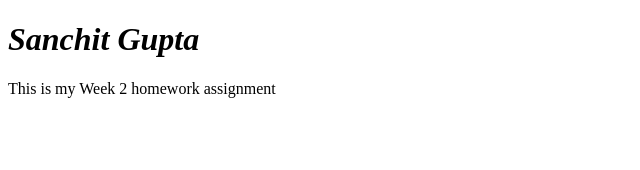
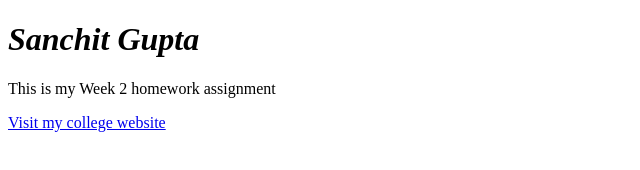
Before and after one commit to sanchit55/homework2, a plain HTML site: page index.html in a window 1280 px wide. Shown: the whole page, without its empty margins (0-640 px from the left). Drawn offline with Linux system fonts and the light colour scheme.

Commit message:
seventh process

```diff
--- a/index.html
+++ b/index.html
@@ -10,5 +10,7 @@
 <h1><i><b>Sanchit Gupta</b></i></h1>
 
 <p> This is my Week 2 homework assignment </p>
+
+<a href="http://www.njit.edu">Visit my college website</a>
 </body>
 </html>
```
